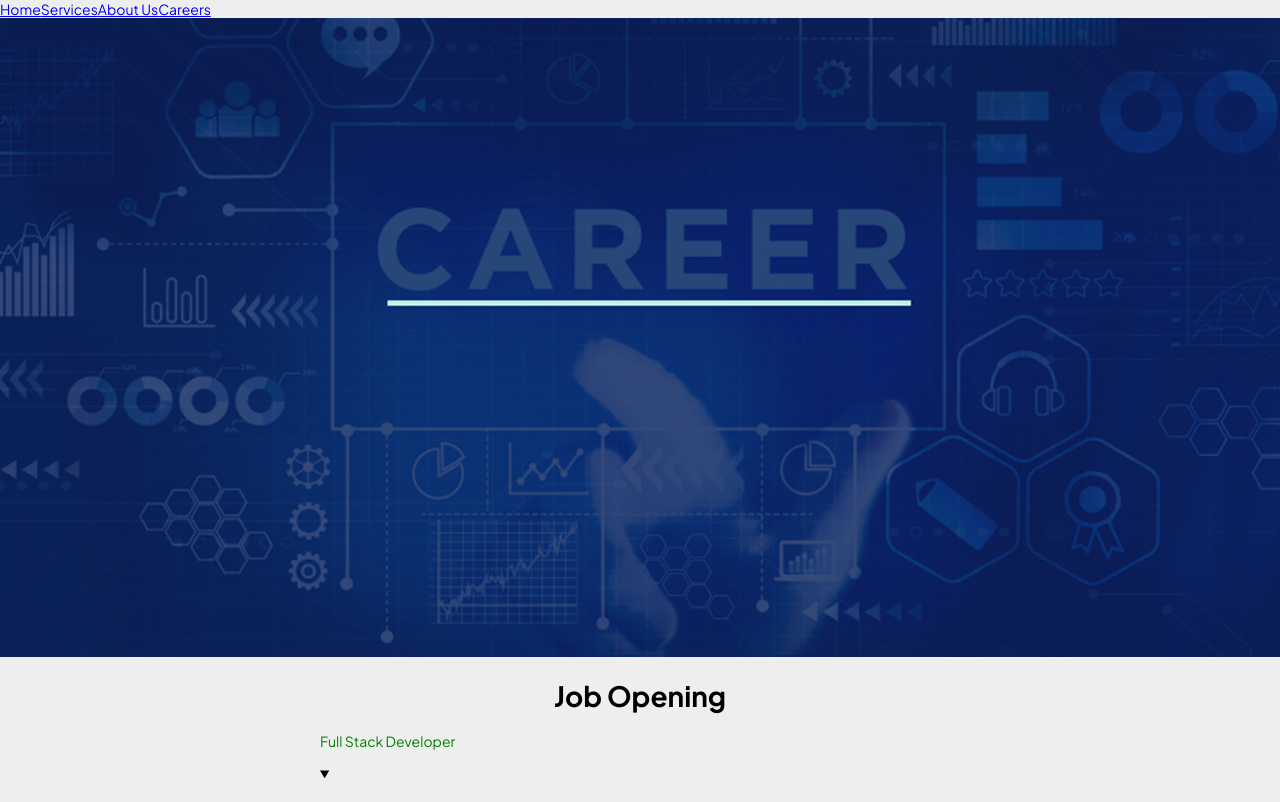
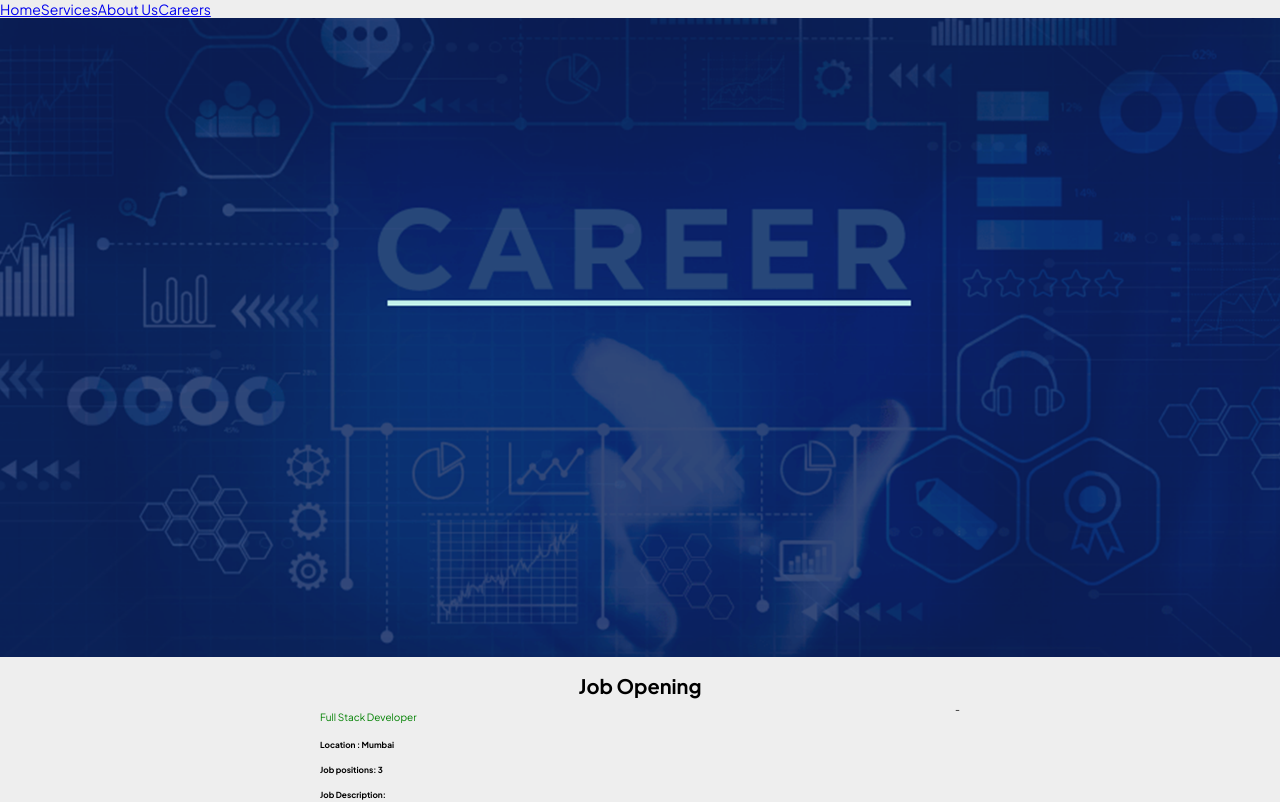
Before and after one commit to gmak22/unitres-clone, a React (Create React App) app: page /career in a window 1280 px wide. Shown: the top 802 px of the page. Built offline with nearby package versions, Linux system fonts and the light colour scheme.

Commit message:
file added for git change

```diff
--- a/public/index.html
+++ b/public/index.html
@@ -45,6 +45,7 @@
       To begin the development, run `npm start` or `yarn start`.
       To create a production bundle, use `npm run build` or `yarn build`.
     -->
+    <script src="https://kit.fontawesome.com/6c991e2d26.js" crossorigin="anonymous"></script>
 </body>
 
 </html>
--- a/src/Styles/Career.css
+++ b/src/Styles/Career.css
@@ -5,6 +5,7 @@
 
   .careerContainerOne{
     margin: 0% 25% 0% 25%;
+    font-size: 10px;
   }
   .CareerContainertwo{
     font-size: 10px;
@@ -12,3 +13,31 @@
 .careerContainerOne h6{
   margin-bottom: 20px;
 }
+
+.green-text {
+  color: green;
+}
+.right-arrow {
+  float: right;
+}
+.Careerdeatils{
+  text-align:right;
+  position:relative;
+  top:-20px;
+  margin:-10px 0px ;
+}
+.green-text {
+  color: green;
+}
+
+details summary {
+  list-style: none;
+}
+
+details summary::before {
+  content: '+ ';
+}
+
+details[open] summary::before {
+  content: '- ';
+}
```
